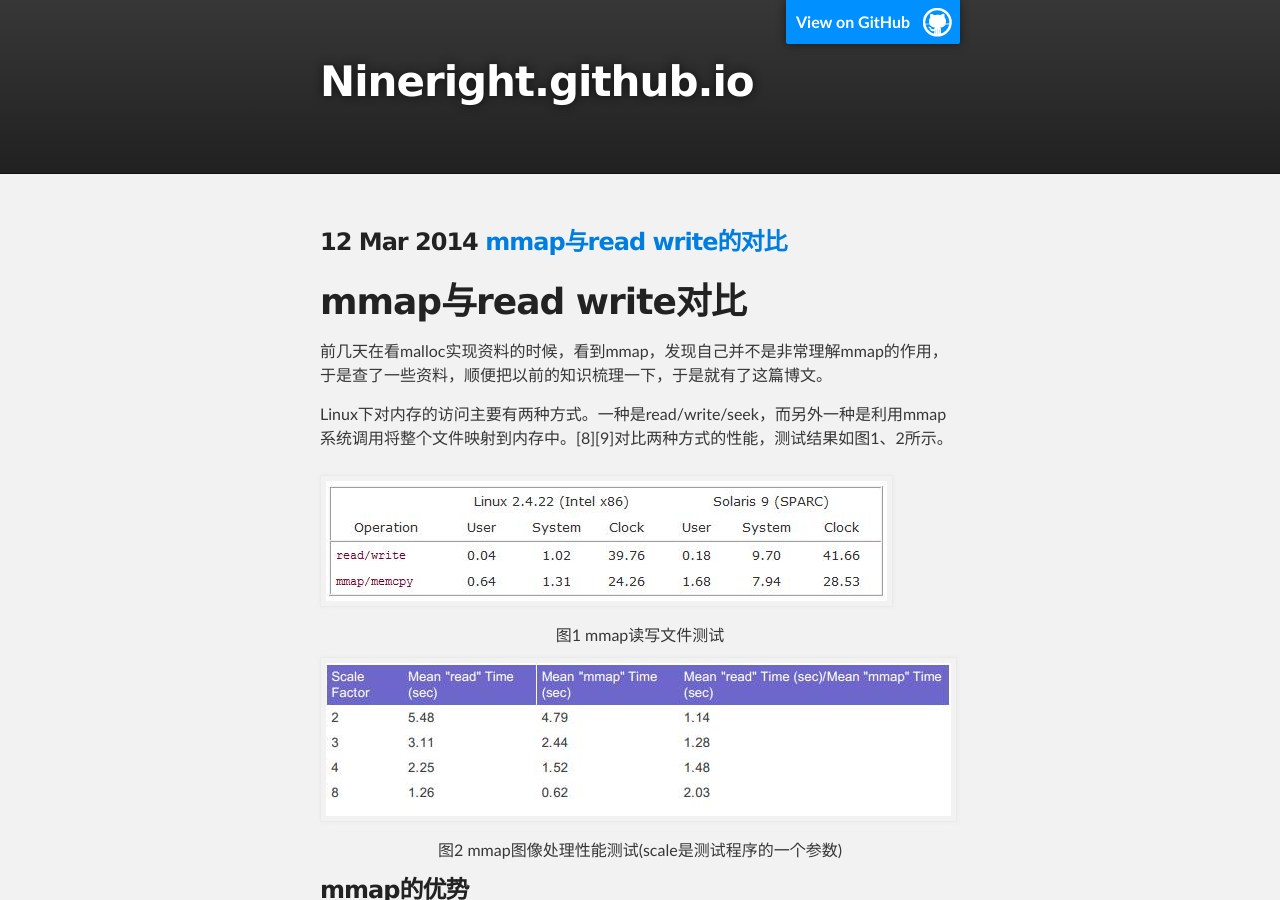
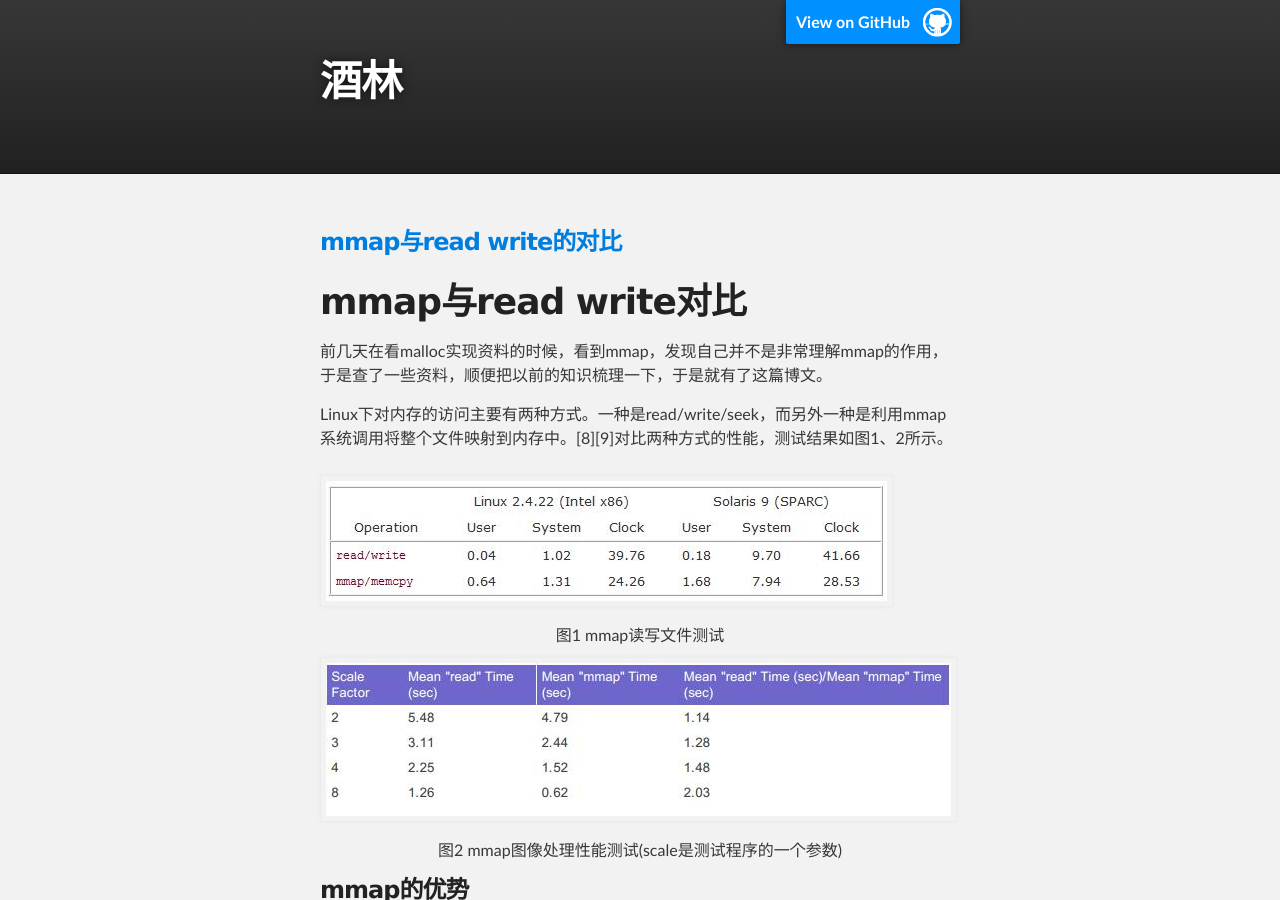
Before and after one commit to nineright/nineright.github.io, a Jekyll site: the page built from index.html, in a window 1280 px wide and 900 px high. Built offline with Jekyll 4.4.1, drawn with Linux system fonts in a browser that asks for light colours.

Commit message:
modify the default layout and index.html

```diff
--- a/_layouts/default.html
+++ b/_layouts/default.html
@@ -14,7 +14,7 @@
 			<header class="inner">
 			<a id="forkme_banner" href="https://github.com/nineright">View on GitHub</a>
 
-			<h1 id="project_title">Nineright.github.io</h1>
+			<h1 id="project_title">酒林</h1>
 			<h2 id="project_tagline"></h2>
 			</header>
 		</div>
--- a/index.html
+++ b/index.html
@@ -5,6 +5,6 @@ title: 酒林
 
 <!-- MAIN CONTENT -->
 {% for post in site.posts %}
-	<h3>{{ post.date | date_to_string }} <a href="{{ post.url }}" class="anchor">{{ post.title }}</a></h3>
+	<h3><a href="{{ post.url }}" class="anchor">{{ post.title }}</a></h3>
 	<p>{{ post.content }}</p>
 {% endfor %}
```
